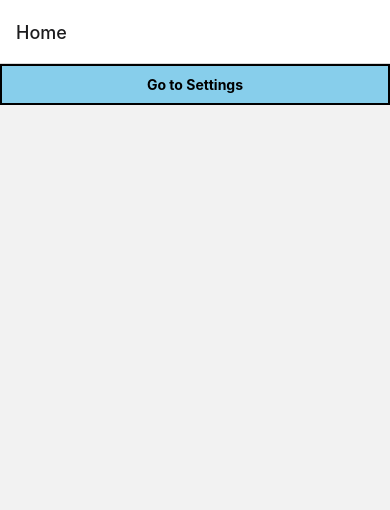
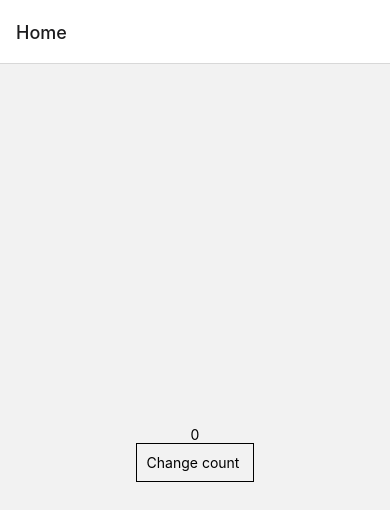
Before and after one commit to raisrazzaq/TypeScript, a React Native app: screen /Home in a window 390 px wide. Shown: the top 510 px of the page. Built offline with nearby package versions, Linux system fonts and the light colour scheme.

Commit message:
working or useReducer in typeScript

```diff
--- a/src/screens/Home.tsx
+++ b/src/screens/Home.tsx
@@ -1,33 +1,64 @@
 import {View, Text} from 'react-native';
-import React from 'react';
+import React, {useReducer, useState} from 'react';
 import {StackNavigationProp} from '@react-navigation/stack';
 import {RootStackParamsList} from '../../App';
+import {act} from 'react-test-renderer';
 
 interface HomeScreenProps {
   navigation: StackNavigationProp<RootStackParamsList, 'Home'>;
 }
-
+type MyState = {
+  count: number;
+};
+const initialState: myState = {
+  count: 0,
+};
+type Action = {
+  type: 'INCREMENT' | 'DECREMENT';
+};
+const reducer = (state: MyState, action: Action): MyState => {
+  switch (action.type) {
+    case 'INCREMENT':
+      return {...state, count: state.count + 1};
+    case 'DECREMENT':
+      return {...state, count: state.count - 1};
+    default:
+      return state;
+  }
+};
 const Home = ({navigation}: HomeScreenProps) => {
+  const [state, dispatch] = useReducer(reducer, initialState);
   return (
-    <View>
+    <View style={{flex: 1, justifyContent: 'center', alignItems: 'center'}}>
+      <Text style={{color: 'black'}}>{state.count}</Text>
       <Text
-        style={{
-          padding: 10,
-          borderWidth: 2,
-          color: 'black',
-          backgroundColor: 'skyblue',
-          textAlign: 'center',
-          fontWeight: 'bold',
-        }}
+        style={{padding: 10, borderWidth: 1, color: 'black'}}
         onPress={() => {
-          navigation.navigate('Setting', {
-            name: 'Hussain',
-            email: 'Hussain@gmail.com',
-          });
+          dispatch({type: 'DECREMENT'});
         }}>
-        Go to Settings
+        Change count{' '}
       </Text>
     </View>
+
+    // <View>
+    //   <Text
+    //     style={{
+    //       padding: 10,
+    //       borderWidth: 2,
+    //       color: 'black',
+    //       backgroundColor: 'skyblue',
+    //       textAlign: 'center',
+    //       fontWeight: 'bold',
+    //     }}
+    //     onPress={() => {
+    //       navigation.navigate('Setting', {
+    //         name: 'Hussain',
+    //         email: 'Hussain@gmail.com',
+    //       });
+    //     }}>
+    //     Go to Settings
+    //   </Text>
+    // </View>
   );
 };
 
```
